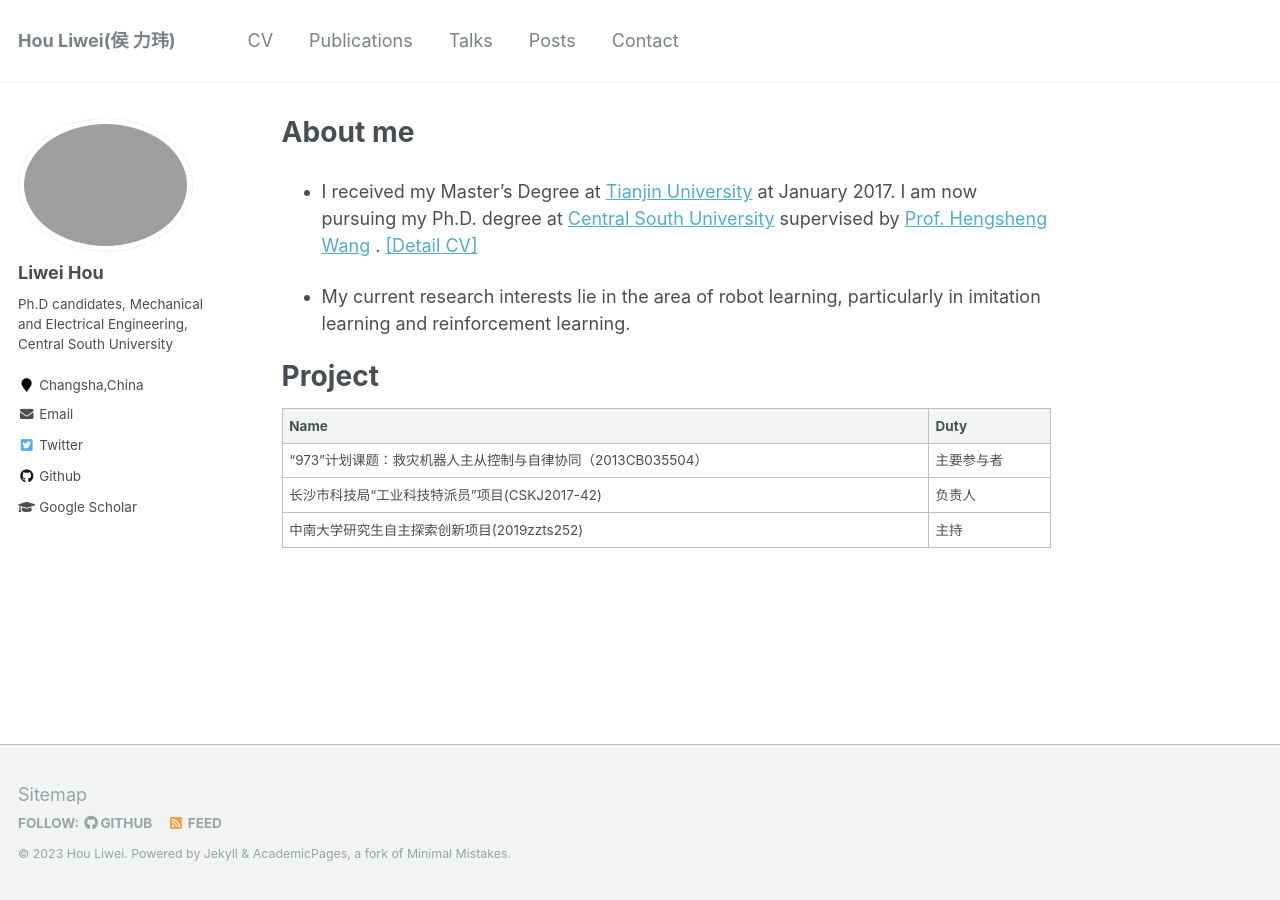
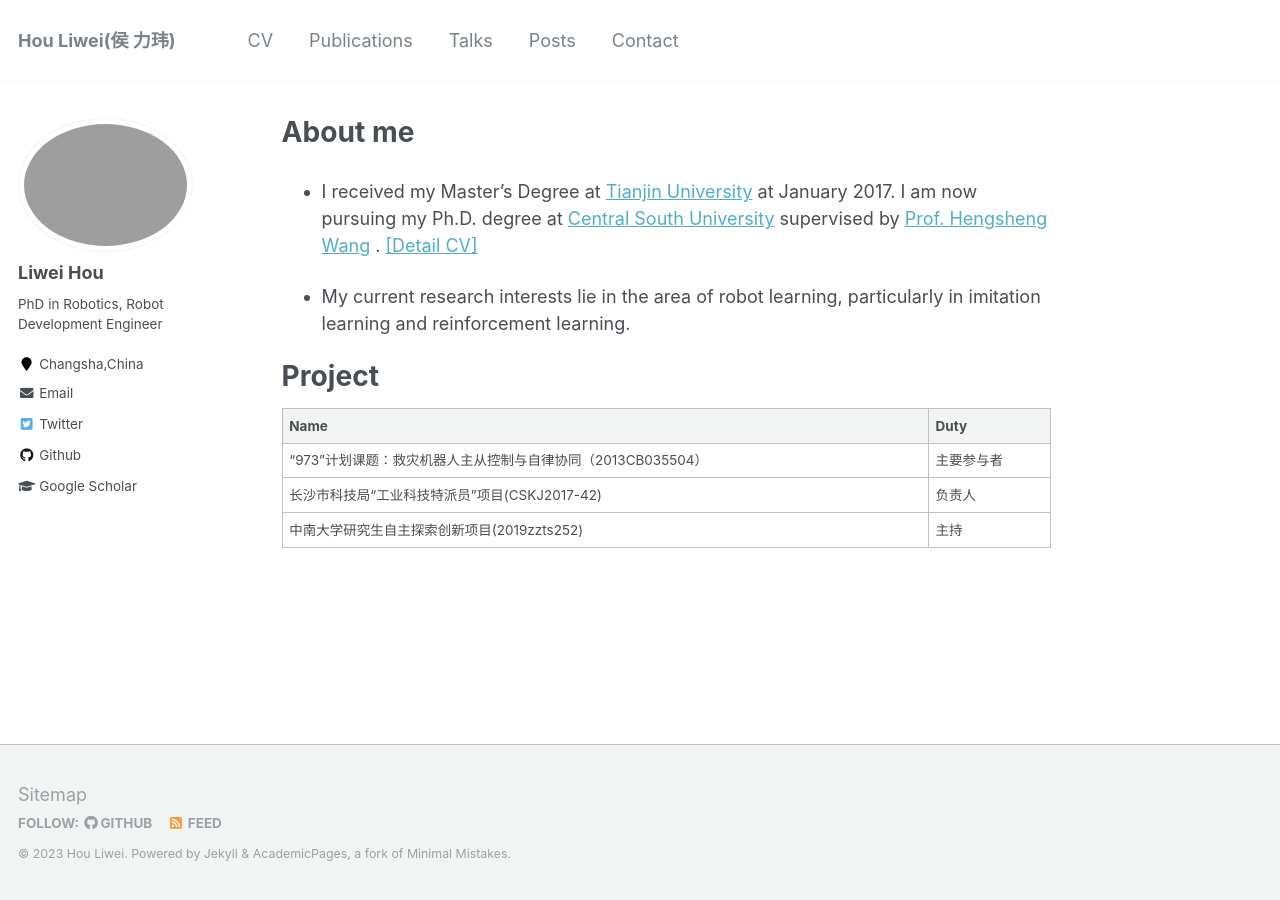
Before and after one commit to LiweiHou/LiweiHou.github.io, a Jekyll site: the page built from _pages/about.md, in a window 1280 px wide. Built offline with Jekyll 4.4.1, drawn with Linux system fonts in a browser that asks for light colours.

Commit message:
Update _config.yml

```diff
--- a/_config.yml
+++ b/_config.yml
@@ -10,7 +10,7 @@ locale                   : "en-US"
 title                    : "Hou Liwei(侯 力玮)"
 title_separator          : "-"
 name                     : &name "Hou Liwei"
-description              : &description "PhD candidates"
+description              : &description "PhD in Robotics"
 url                      : https://liweihou.github.io # the base hostname & protocol for your site e.g. "https://mmistakes.github.io"
 baseurl                  : "" # the subpath of your site, e.g. "/blog"
 repository               : "LiweiHou/liweihou.github.io"
@@ -82,7 +82,7 @@ analytics:
 author:
   name             : "Liwei Hou"
   avatar           : "lwhou.png"
-  bio              : "Ph.D candidates, Mechanical and Electrical Engineering, Central South University"
+  bio              : "PhD in Robotics, Robot Development Engineer"
   location         : "Changsha,China"
   employer         :
   googlescholar    : "http://yourfullgooglescholarurl.com"
```
